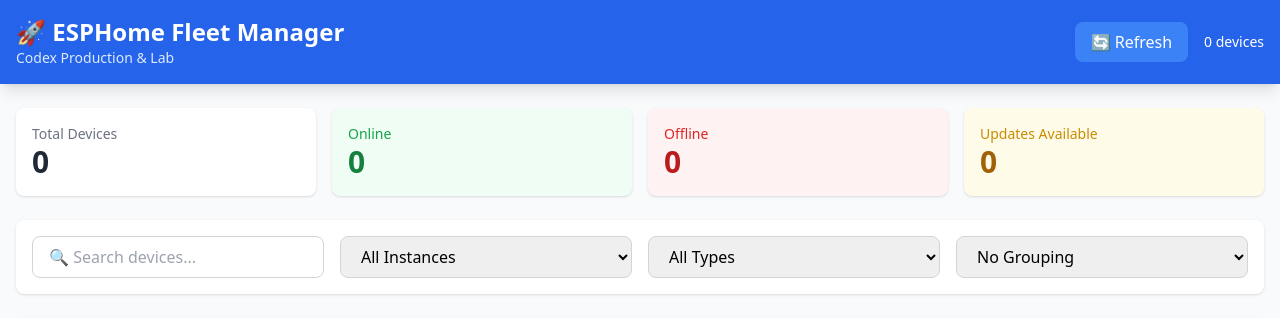
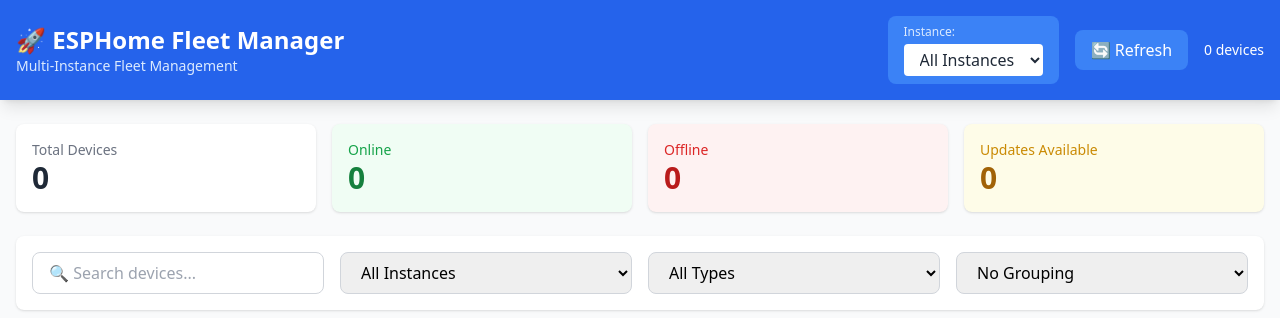
Before and after one commit to CSJudd/ha-addons, a Flask app: page / in a window 1280 px wide. Shown: the top 318 px of the page. Run offline with Flask 3, Linux system fonts and the light colour scheme; data that the repository does not hold is empty; parts of the project's set-up code (start-up, migrations or seed data) failed here and were passed over; some libraries are stand-ins or nearby versions.

Commit message:
Improve fleet dashboard: device type detection, room parsing, and instance selector
- Fix device type detection for vd- prefix naming scheme
- Extract room names from device names (e.g., vd-ai001-lounge-patio)
- Add device types: Aquarium Pump, RATGDO, Touchscreen, Weather Display
- Add prominent instance selector in header
- Support switching between Production/Lab/All instances
- Parse room names intelligently from hyphenated device names

Co-Authored-By: Claude Sonnet 4.5 <noreply@anthropic.com>

```diff
--- a/esphome_selective_updates/fleet-dashboard/app.py
+++ b/esphome_selective_updates/fleet-dashboard/app.py
@@ -166,24 +166,40 @@ def discover_devices(instance: Dict) -> List[Dict]:
             name = esphome_config.get("name") or yaml_file.stem
 
             # Extract device type from name pattern
+            # Handle vd- prefix (e.g., vd-ai001-lounge-patio)
+            clean_name = name.replace("vd-", "").replace("_", "-")
+            parts = clean_name.split("-")
+            device_code = parts[0] if parts else name
+
             device_type = "unknown"
-            if name.startswith("sp"):
+            if device_code.startswith("sp"):
                 device_type = "Sonoff S31"
-            elif name.startswith("mjs") or name.startswith("mjd"):
+            elif device_code.startswith("mjs") or device_code.startswith("mjd"):
                 device_type = "Martin Jerry"
-            elif name.startswith("as"):
+            elif device_code.startswith("as"):
                 device_type = "Athom Switch"
-            elif name.startswith("kauf"):
+            elif device_code.startswith("kauf"):
                 device_type = "Kauf RGB"
-            elif name.startswith("ap"):
+            elif device_code.startswith("ap"):
                 device_type = "Athom Plug"
-            elif name.startswith("valve"):
+            elif device_code.startswith("valve"):
                 device_type = "Valve"
-            elif name.startswith("ai"):
+            elif device_code.startswith("ai"):
                 device_type = "Athom Inching"
+            elif device_code.startswith("aqp"):
+                device_type = "Aquarium Pump"
+            elif device_code.startswith("ratgdo"):
+                device_type = "RATGDO"
+            elif device_code.startswith("tsd"):
+                device_type = "Touchscreen"
+            elif device_code.startswith("wxd"):
+                device_type = "Weather Display"
 
-            # Extract room from comment or metadata
+            # Extract room from device name (e.g., vd-ai001-lounge-patio -> "Lounge Patio")
             room = "Unknown"
+            if len(parts) > 1:
+                room_parts = parts[1:]  # Everything after device code
+                room = " ".join(word.capitalize() for word in room_parts if word)
             wifi_config = config.get("wifi", {})
             ip = None
             if "manual_ip" in wifi_config:
--- a/esphome_selective_updates/fleet-dashboard/templates/index.html
+++ b/esphome_selective_updates/fleet-dashboard/templates/index.html
@@ -25,9 +25,21 @@
             <div class="flex items-center justify-between">
                 <div>
                     <h1 class="text-2xl font-bold">🚀 ESPHome Fleet Manager</h1>
-                    <p class="text-blue-100 text-sm">Codex Production & Lab</p>
+                    <p class="text-blue-100 text-sm">Multi-Instance Fleet Management</p>
                 </div>
                 <div class="flex items-center space-x-4">
+                    <!-- Instance Selector -->
+                    <div class="bg-blue-500 px-4 py-2 rounded-lg">
+                        <label class="text-xs text-blue-100 block mb-1">Instance:</label>
+                        <select x-model="currentInstance"
+                                @change="switchInstance()"
+                                class="bg-white text-gray-800 px-3 py-1 rounded border-0 font-medium">
+                            <option value="">All Instances</option>
+                            <template x-for="inst in instances" :key="inst.slug">
+                                <option :value="inst.slug" x-text="inst.name"></option>
+                            </template>
+                        </select>
+                    </div>
                     <button @click="refreshDevices()"
                             class="px-4 py-2 bg-blue-500 hover:bg-blue-400 rounded-lg transition">
                         🔄 Refresh
@@ -246,6 +258,8 @@
                 devices: [],
                 filteredDevices: [],
                 deviceTypes: [],
+                instances: [],
+                currentInstance: '',
                 selectedDevices: [],
                 expandedGroups: [],
                 loading: true,
@@ -263,8 +277,23 @@
                 },
 
                 async init() {
+                    await this.loadInstances();
                     await this.loadDevices();
                     await this.loadDeviceTypes();
+                },
+
+                async loadInstances() {
+                    try {
+                        const response = await fetch('/api/instances');
+                        this.instances = await response.json();
+                    } catch (error) {
+                        console.error('Error loading instances:', error);
+                    }
+                },
+
+                async switchInstance() {
+                    this.filters.instance = this.currentInstance;
+                    await this.loadDevices();
                 },
 
                 async loadDevices() {
```
